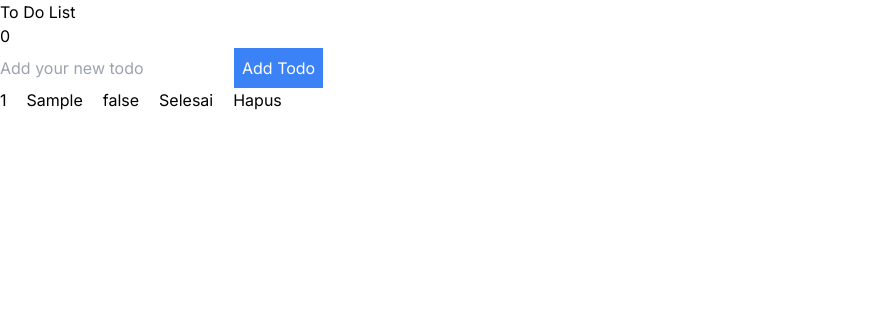
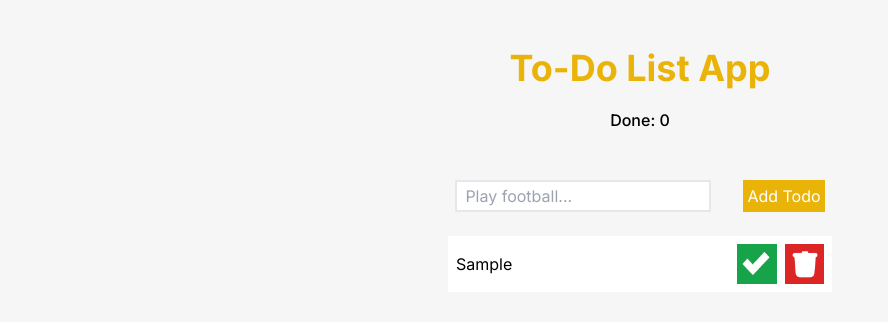
Before and after one commit to renofathoni23/todo-app-indosat, a Next.js app: page / in a window 1280 px wide. Both pictures are taken after typing "Sample" into the empty fields and a click on the button "Add Todo". Shown: the top 322 px of the page, without its empty margins (0-888 px from the left). Built offline with nearby package versions, Linux system fonts and the light colour scheme.

Commit message:
feat: add styling UI

```diff
--- a/app/components/AddTodoForm.tsx
+++ b/app/components/AddTodoForm.tsx
@@ -11,16 +11,19 @@ export default function AddTodoForm({
   handleSubmitTodo,
 }: AddTodoFormProps) {
   return (
-    <form onSubmit={handleSubmitTodo}>
+    <form onSubmit={handleSubmitTodo} className="mb-6">
+      <div className="flex flex-row gap-8 justify-center items-center">
         <input
           type="text"
           value={input}
           onChange={(e) => setInput(e.target.value)}
-        placeholder="Add your new todo"
+          placeholder="Play football..."
+          className="h-8 w-64 border-2 pl-2"
         ></input>
-      <button type="submit" className="bg-blue-500 text-white p-2">
+        <button type="submit" className="bg-yellow-500 text-white p-1">
           Add Todo
         </button>
+      </div>
     </form>
   );
 }
--- a/app/components/Todo.tsx
+++ b/app/components/Todo.tsx
@@ -1,5 +1,7 @@
 "use client";
 import React, { useState } from "react";
+import DeleteIcon from "../assets/delete.png";
+import CheckIcon from "../assets/checklist.png";
 interface TodoProps {
   id: number;
   title: string;
@@ -16,12 +18,30 @@ export default function Todo({
   deleteTodo,
 }: TodoProps) {
   return (
-    <div className="flex flex-row gap-5">
-      <div>{id}</div>
-      <div>{title}</div>
-      <div>{status.toString()}</div>
-      <button onClick={() => finishTodo(id)}>Selesai</button>
-      <button onClick={() => deleteTodo(id)}>Hapus</button>
+    <div
+      className={`flex flex-row gap-5 justify-center items-center w-96 p-2 mb-2 ${
+        status ? "bg-green-00" : "bg-white"
+      }`}
+    >
+      <div className="flex w-3/4 overflow-scroll">
+        <p>{title}</p>
+      </div>
+      <div className="flex w-1/4 flex-row gap-2 justify-end items-end">
+        <button className="bg-green-600" onClick={() => finishTodo(id)}>
+          <img
+            src={CheckIcon.src}
+            alt="check-icon"
+            className="w-10 h-full"
+          ></img>
+        </button>
+        <button className="bg-red-600" onClick={() => deleteTodo(id)}>
+          <img
+            src={DeleteIcon.src}
+            alt="delete-icon"
+            className="w-10 h-full"
+          ></img>
+        </button>
+      </div>
     </div>
   );
 }
--- a/app/components/TodoList.tsx
+++ b/app/components/TodoList.tsx
@@ -13,9 +13,9 @@ export default function TodoList({
   deleteTodo,
 }: TodoListProps) {
   return (
-    <div>
+    <>
       {todos &&
-        todos.map((todo) => {
+        todos.map((todo, index) => {
           return (
             <Todo
               key={todo.id}
@@ -27,6 +27,6 @@ export default function TodoList({
             ></Todo>
           );
         })}
-    </div>
+    </>
   );
 }
--- a/app/globals.css
+++ b/app/globals.css
@@ -17,9 +17,9 @@
 }
 
 body {
-  background-color: #fff;
-  width: 100vh;
-  height: 100vh;
+  background-color: #f6f6f6;
+  width: 100%;
+  height: 100%;
 }
 
 @layer utilities {
--- a/app/page.tsx
+++ b/app/page.tsx
@@ -16,9 +16,11 @@ export default function Home() {
   const [sequenceId, setSequenceId] = useState<number>(1);
 
   const createNewTodo = (title: string) => {
+    if (title.trim().length !== 0) {
       const newTodo = { id: sequenceId, title: title, status: false };
       setSequenceId(sequenceId + 1);
       setTodos([newTodo, ...todos]);
+    }
   };
 
   const deleteToDo = (id: number) => {
@@ -54,9 +56,12 @@ export default function Home() {
   };
 
   return (
-    <div className="container mx-auto">
-      <h1 className="">To Do List</h1>
-      <div>{countDoneTask}</div>
+    <div className="w-full">
+      <div className="flex flex-col justify-center items-center">
+        <div className="flex flex-col gap-5 mb-12 justify-center items-center mt-12">
+          <h1 className="text-4xl font-bold text-yellow-500">To-Do List App</h1>
+          <div className="text-xp font-medium">Done: {countDoneTask}</div>
+        </div>
         <AddTodoForm
           input={input}
           setInput={setInput}
@@ -68,5 +73,6 @@ export default function Home() {
           deleteTodo={deleteToDo}
         ></TodoList>
       </div>
+    </div>
   );
 }
```
Also changed, not shown: app/assets/checklist.png (added), app/assets/delete.png (added). Lines whose indentation alone changed are shown as unchanged.
